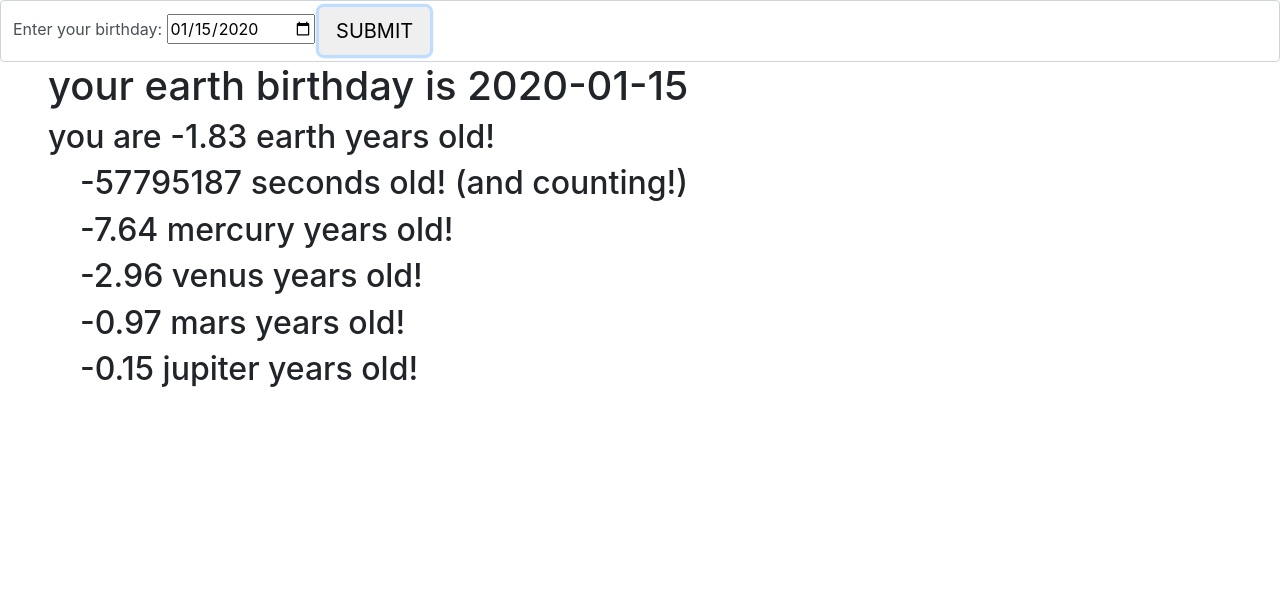
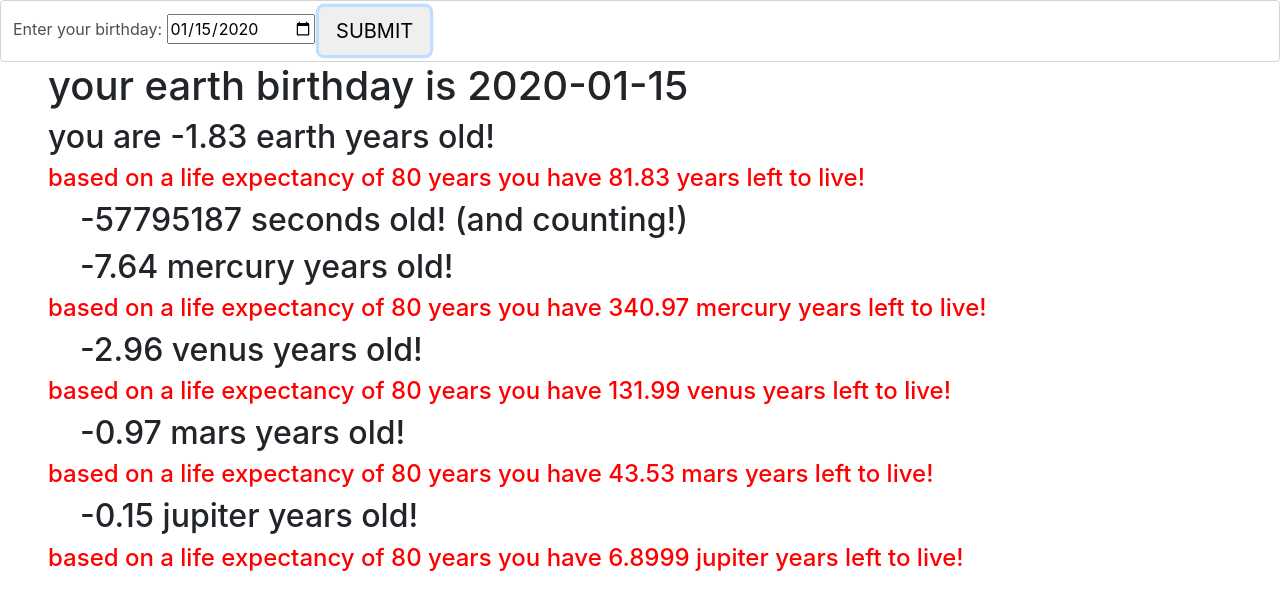
Before and after one commit to vrnico/JSGalacticAge, a website built with webpack: page src/index.html in a window 1280 px wide. Both pictures are taken after typing "2020-01-15" into the empty fields and a click on the button "SUBMIT". Built offline with nearby package versions, Linux system fonts and the light colour scheme.

Commit message:
create working site

```diff
--- a/src/index.html
+++ b/src/index.html
@@ -16,11 +16,16 @@
       <ul class = "list-group">
     <li><h1>your earth birthday is <span id ='userBirthDate'></span></h1></li>
     <li><h2>you are <span id ='userYears'></span> earth years old!</h2></li>
+    <li class="life"><h4>based on a life expectancy of 80 years you have <span id="lifeExp"></span> years left to live!</h4></li>
     <li class="planet"><h2><span id ='userSeconds'></span> seconds old! (and counting!)</h2></li>
     <li class="planet"><h2><span id ='userMerc'></span> mercury years old!</h2></li>
+    <li class="life"><h4>based on a life expectancy of 80 years you have <span id="lifeExpMerc"></span> mercury years left to live!</h4></li>
     <li class="planet"><h2><span id ='userVenus'></span> venus years old!</h2></li>
+    <li class="life"><h4>based on a life expectancy of 80 years you have <span id="lifeExpVenus"></span> venus years left to live!</h4></li>
     <li class="planet"><h2><span id ='userMars'></span> mars years old!</h2></li>
-      <li class="planet"><h2><span id ='userJupiter'></span> jupiter years old!</h2></li>
+    <li class="life"><h4>based on a life expectancy of 80 years you have <span id="lifeExpMars"></span> mars years left to live!</h4></li>
+    <li class="planet"><h2><span id ='userJupiter'></span> jupiter years old!</h2></li>
+    <li class="life"><h4>based on a life expectancy of 80 years you have <span id="lifeExpJupiter"></span> jupiter years left to live!</h4></li>
   </div>
   </body>
 </html>
--- a/src/js/age.js
+++ b/src/js/age.js
@@ -12,10 +12,6 @@ export class Age{
     this.jupiterAge = this.lifeExp / 11.86;
   }
 
-    formatDate(){
-
-
-    }
 
 
   userMerc(){
--- a/src/main.js
+++ b/src/main.js
@@ -5,11 +5,13 @@ import 'bootstrap/dist/css/bootstrap.min.css';
 import {Age} from './js/age.js';
 import {Entry} from './js/entry.js';
 
+
 $(document).ready(function() {
 
   let newEntry = new Entry("test");
 
     $('#date-form').submit(function(event){
+
       event.preventDefault();
       let birthDate = document.getElementById('birthDate').value;
       newEntry.create(birthDate);
@@ -26,9 +28,18 @@ $(document).ready(function() {
       let jupiterAge = user.userJupiter();
       let jupiterYear = (jupiterAge.toFixed(2));
       let seconds = (Math.floor(user.age));
+      let lifeExpInput = user.lifeExp;
+      let lifeExp = (lifeExpInput.toFixed(2));
+      let mercLife = user.mercAge;
+      let lifeExpMerc = (mercLife.toFixed(2));
+      let venusLife = user.venusAge;
+      let lifeExpVenus = (venusLife.toFixed(2));
+      let marsLife = user.marsAge;
+      let lifeExpMars = (marsLife.toFixed(2));
+      let jupiterLife = user.jupiterAge;
+      let lifeExpJupiter = (jupiterLife.toFixed(4));
       $("#output").fadeTo("swing", 1);
-      console.log(user);
-      console.log(birthDate);
+
 
       document.getElementById("userBirthDate").innerText = birthDate;
       document.getElementById("userYears").innerText = age;
@@ -37,6 +48,11 @@ $(document).ready(function() {
       document.getElementById("userVenus").innerText = venusYear;
       document.getElementById("userMars").innerText = marsYear;
       document.getElementById("userJupiter").innerText = jupiterYear;
+      document.getElementById("lifeExp").innerText = lifeExp;
+      document.getElementById("lifeExpMerc").innerText = lifeExpMerc;
+      document.getElementById("lifeExpVenus").innerText = lifeExpVenus;
+      document.getElementById("lifeExpMars").innerText = lifeExpMars;
+      document.getElementById("lifeExpJupiter").innerText = lifeExpJupiter;
     })
 
   });
--- a/src/styles.css
+++ b/src/styles.css
@@ -15,3 +15,7 @@ body {
 .planet {
   margin-left: 2em;
 }
+
+.life {
+  color: red;
+}
```
